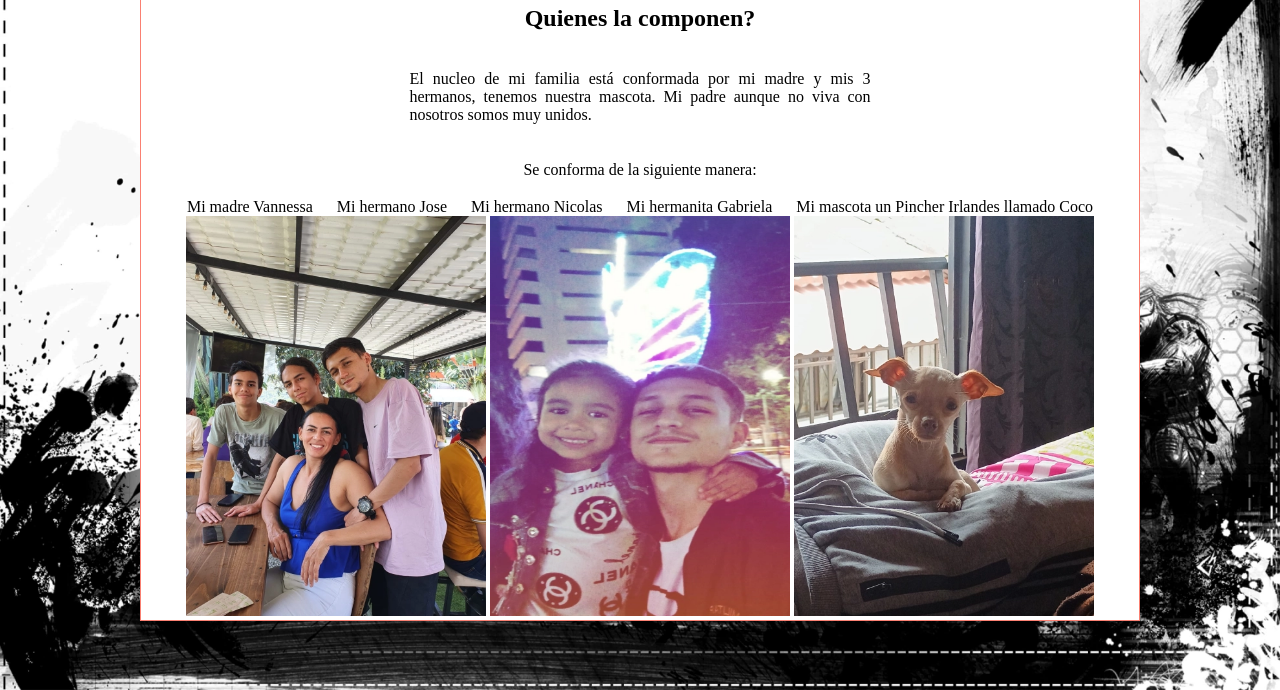
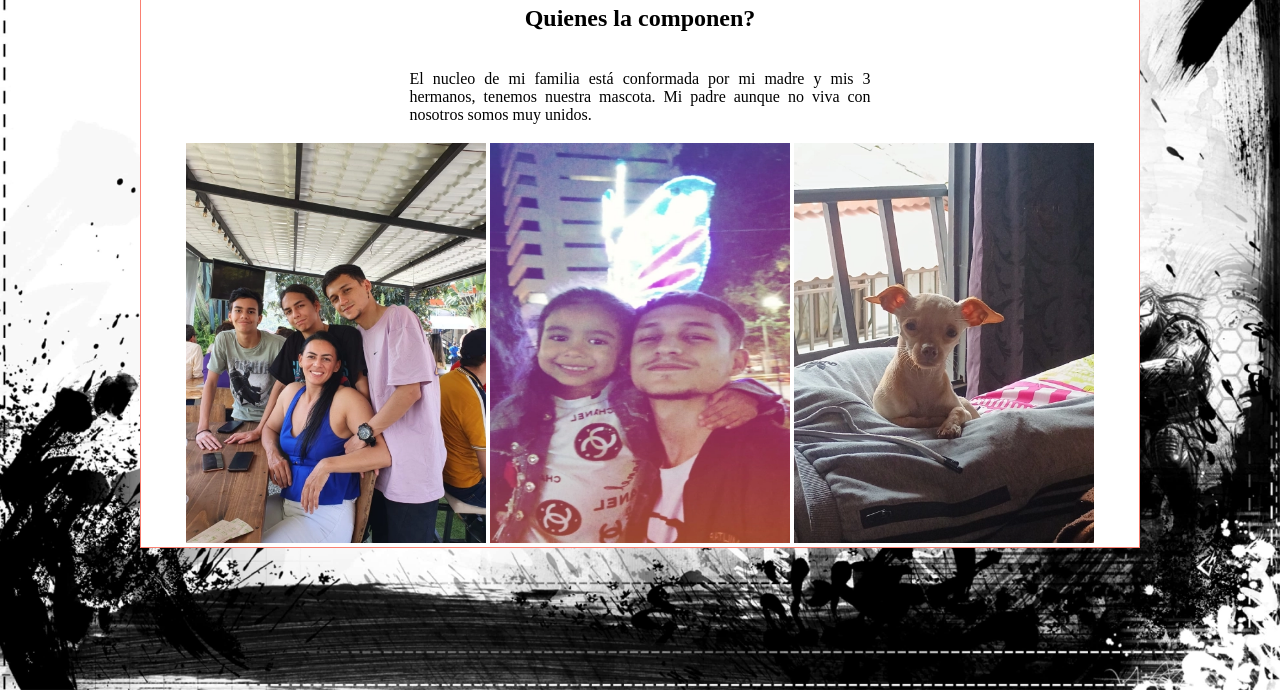
Before and after one commit to SebasCorrea23/Mi-Primera-Web, a plain HTML site: page TrabajoHenry/templates/familia.html in a window 1280 px wide. Shown: the part 110-800 px from the top of the page. Drawn offline with Linux system fonts and the light colour scheme.

Commit message:
Update familia.html

```diff
--- a/TrabajoHenry/templates/familia.html
+++ b/TrabajoHenry/templates/familia.html
@@ -16,13 +16,7 @@
         <section>
            <h2>Quienes la componen?</h2>
            <p class="box">El nucleo de mi familia está conformada por mi madre y mis 3 hermanos, tenemos nuestra mascota. Mi padre aunque no viva con nosotros somos muy unidos.</p>
-           <p class="box">Se conforma de la siguiente manera:
-            <li>Mi madre Vannessa</li>
-            <li>Mi hermano Jose</li>
-            <li>Mi hermano Nicolas</li>
-            <li>Mi hermanita Gabriela</li>
-            <li>Mi mascota un Pincher Irlandes llamado Coco</li>
-           </p>
+
            <img src="/assets/Fam.webp" alt="descripcion de la imagen">
            <img src="/assets/herma.webp" alt="descripcion de la imagen">
            <img src="/assets/coco.webp" alt="descripcion de la imagen">
```
